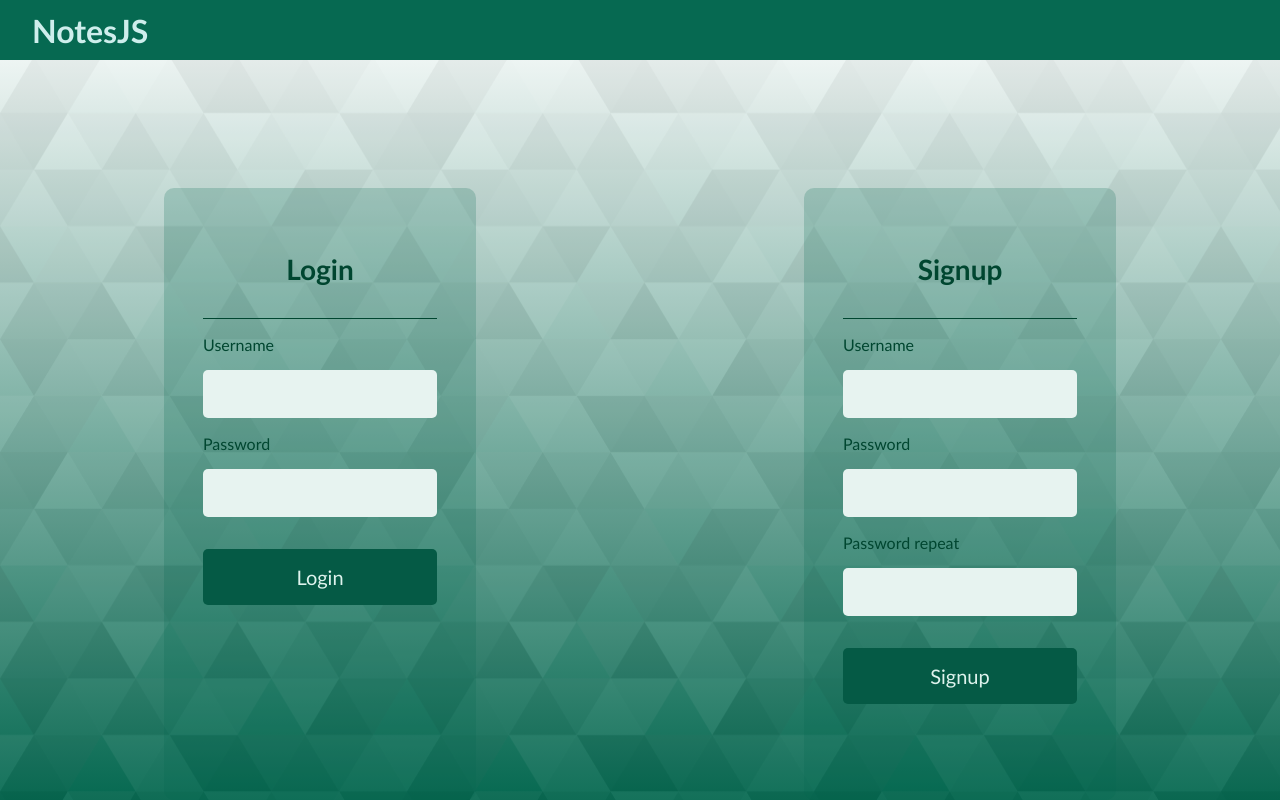
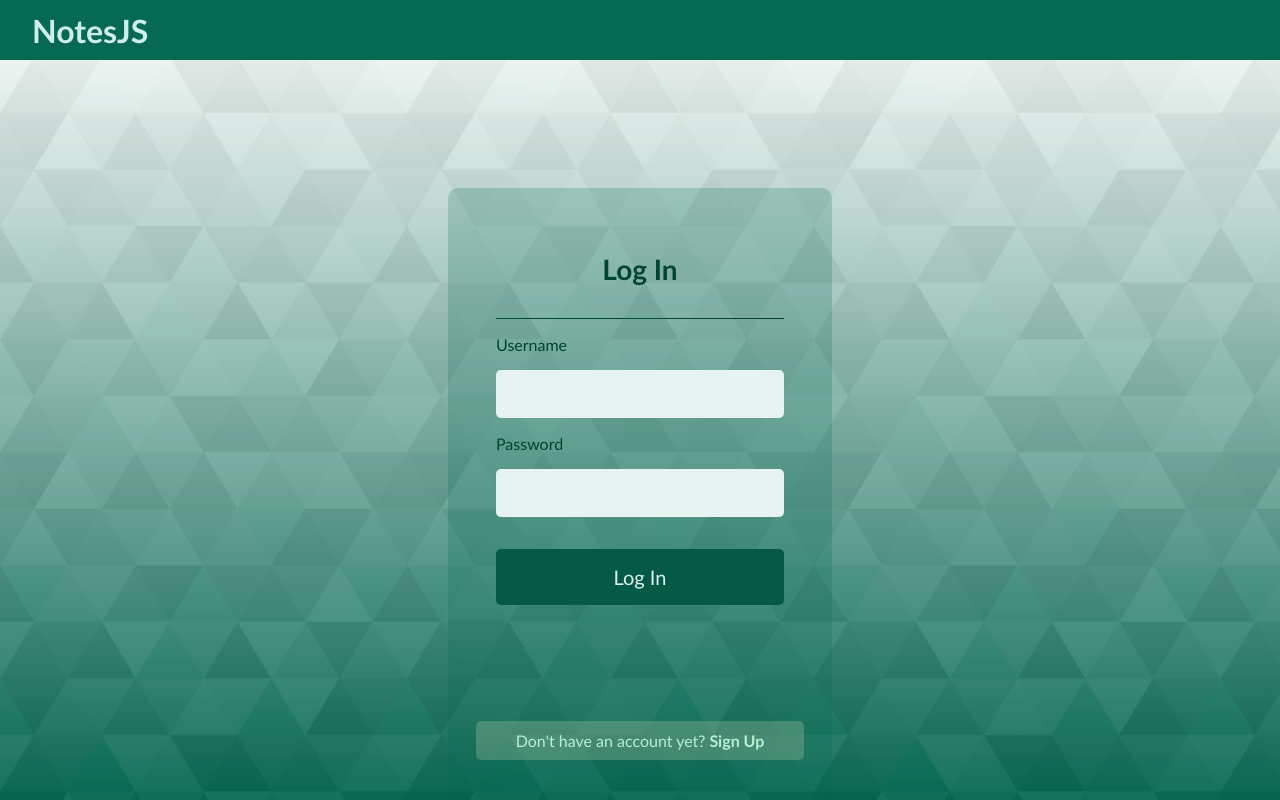
Before and after one commit to alae-herrak/NotesJS, a React (Vite) app in the folder client/: page / in a window 1280 px wide. Built offline with nearby package versions, Linux system fonts and the light colour scheme.

Commit message:
updated the authentication ui

```diff
--- a/client/src/components/Authentification.jsx
+++ b/client/src/components/Authentification.jsx
@@ -1,11 +1,20 @@
+import { useState } from "react";
 import Login from "./Login";
 import Signup from "./Signup";
 
 const Authentification = () => {
+  const [isLogin, setIsLogin] = useState(true);
+
   return (
     <div className="auth">
-      <Login />
-      <Signup />
+      {isLogin ? <Login /> : <Signup />}
+      <span className="auth-switch">
+        {isLogin ? "Don't have an account yet?" : "Already have an account?"}
+        <a onClick={() => setIsLogin(!isLogin)}>
+          {" "}
+          {isLogin ? "Sign Up" : "Log In"}
+        </a>
+      </span>
     </div>
   );
 };
--- a/client/src/components/Login.jsx
+++ b/client/src/components/Login.jsx
@@ -44,7 +44,7 @@ const Login = () => {
 
   return (
     <div className="login">
-      <div className="auth-title">Login</div>
+      <div className="auth-title">Log In</div>
       <form className="auth-form" onSubmit={handleLogin}>
         <label htmlFor="login-username">Username</label>
         <input
@@ -62,7 +62,7 @@ const Login = () => {
             setPassword(e.target.value);
           }}
         />
-        <button>Login</button>
+        <button>Log In</button>
         {errorMessage !== "" ? (
           <div className="error-message">{errorMessage}</div>
         ) : (
--- a/client/src/components/Signup.jsx
+++ b/client/src/components/Signup.jsx
@@ -52,7 +52,7 @@ const Signup = () => {
 
   return (
     <div className="signup">
-      <div className="auth-title">Signup</div>
+      <div className="auth-title">Sign Up</div>
       <form className="auth-form" onSubmit={handleSignup}>
         <label htmlFor="signup-username">Username</label>
         <input
@@ -78,7 +78,7 @@ const Signup = () => {
             setPasswordR(e.target.value);
           }}
         />
-        <button type="submit">Signup</button>
+        <button type="submit">Sign Up</button>
         {errorMessage !== "" ? (
           <div className="error-message">{errorMessage}</div>
         ) : (
--- a/client/src/index.css
+++ b/client/src/index.css
@@ -72,10 +72,25 @@ nav a:hover {
   display: flex;
   width: 100vw;
   height: calc(100vh - 60px);
+  justify-content: center;
+}
+.auth-switch {
+  position: absolute;
+  bottom: 5%;
+  background-color: #7cac8e73;
+  padding: 10px 40px;
+  border-radius: 5px;
+  color: #b8f0d1;
+}
+.auth-switch a {
+  font-weight: bold;
+}
+.auth-switch a:hover{
+  cursor: pointer;
+  color: #034b39;
 }
 .login,
 .signup {
-  flex: 1;
   display: flex;
   flex-direction: column;
   align-items: center;
@@ -85,6 +100,7 @@ nav a:hover {
   background-color: #06695136;
   color: rgb(0, 70, 48);
   border-radius: 10px;
+  width: 30%;
 }
 .auth-title {
   font-size: 28px;
```
